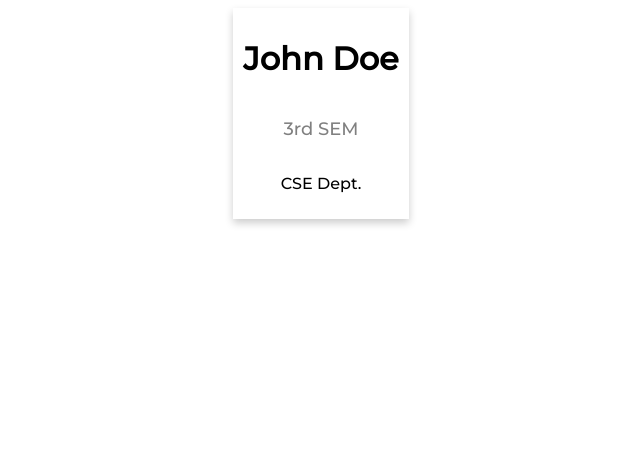
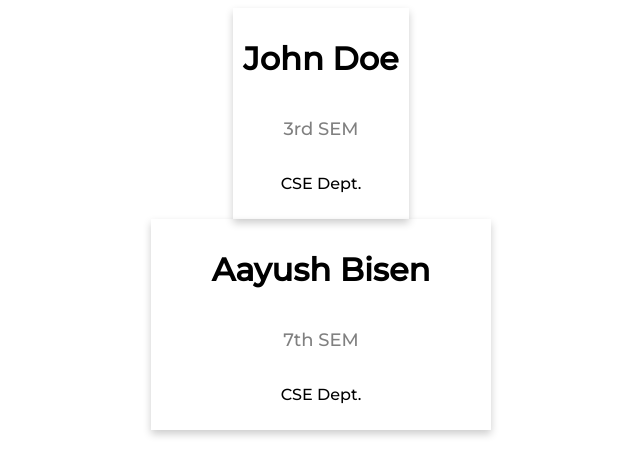
Before and after one commit to we-developers-community/OpenSource-contributions, a plain HTML site: page index.html in a window 1280 px wide. Shown: the whole page, without its empty margins (319-959 px from the left). Drawn offline with Linux system fonts and the light colour scheme.

Commit message:
added Aayush Bisen card

```diff
--- a/index.html
+++ b/index.html
@@ -56,5 +56,12 @@ color: white;
 </div>
 </div>
 
+ <div class="card">
+  <h1>Aayush Bisen</h1>
+  <p class="title">7th SEM</p>
+  <p>CSE Dept.</p>
+</div>
+</div>
+
 </body>
 </html>
```
